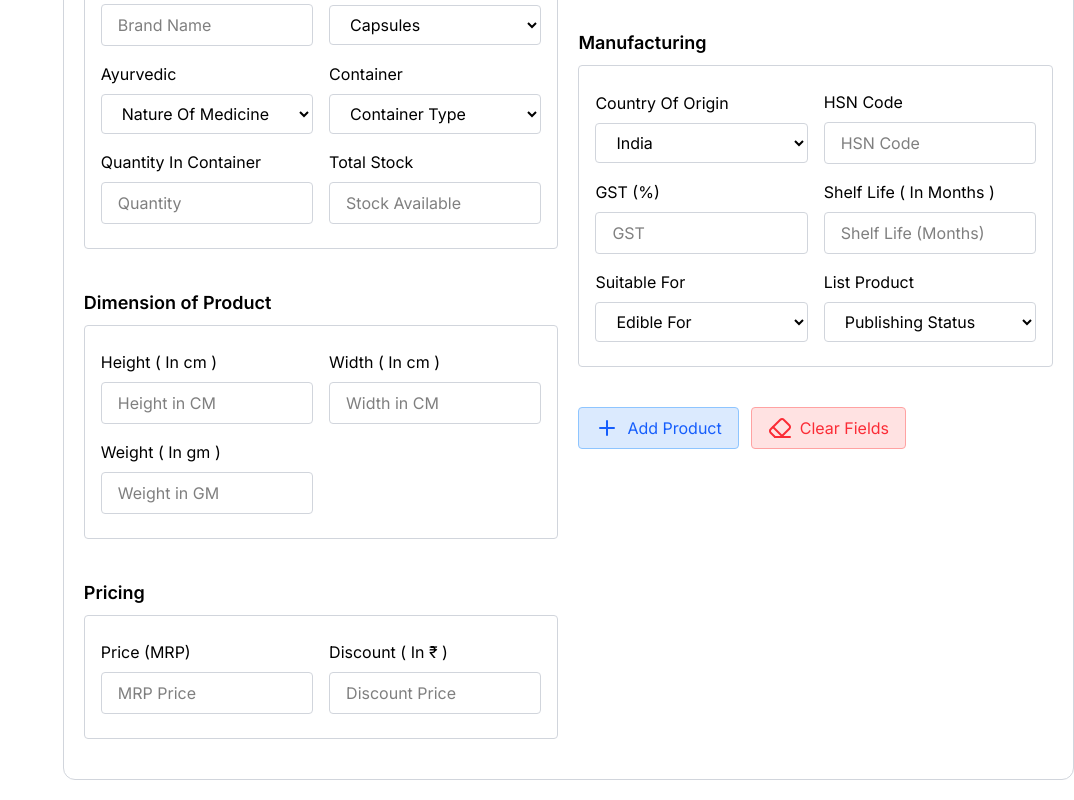
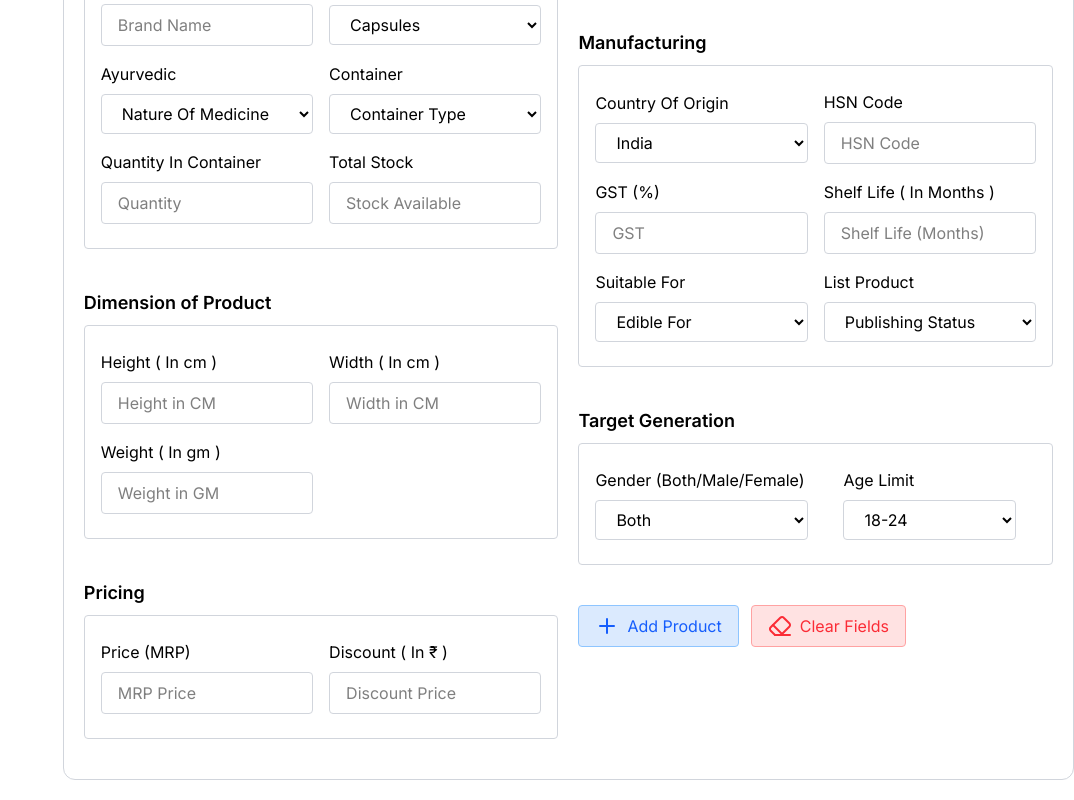
Before and after one commit to Gaurav-Neritic/Neritics_Dashboard, a Next.js app: page /addProduct in a window 1280 px wide. Shown: the part 1041-1841 px from the top of the page, without its empty margins (206-1280 px from the left). Built offline with nearby package versions, Linux system fonts and the light colour scheme.

Commit message:
add new components in add products page(age and gender)

```diff
--- a/src/app/(pages)/addProduct/page.tsx
+++ b/src/app/(pages)/addProduct/page.tsx
@@ -33,32 +33,40 @@ const AddProduct = () => {
   const [suitableFor, setSuitableFor] = useState("");
   const [publish, setPublish] = useState("");
   // Additional Infformation
-  const [benefits, setBenefits] = useState("")
-  const [alergyInfo, setAlergyInfo] = useState("")
-  const [specialIngredients, setSpecialIngredients] = useState("")
-  const [coating, setCoating] = useState("")
-  const [height, setHeight] = useState("")
-  const [width, setWidth] = useState("")
-  const [weight, setWeight] = useState("")
+  const [benefits, setBenefits] = useState("");
+  const [alergyInfo, setAlergyInfo] = useState("");
+  const [specialIngredients, setSpecialIngredients] = useState("");
+  const [coating, setCoating] = useState("");
+  const [height, setHeight] = useState("");
+  const [width, setWidth] = useState("");
+  const [weight, setWeight] = useState("");
   // Additional Infformation
 
   const [loading, setLoading] = useState(false);
 
   const handelSubmit = async (e: React.FormEvent) => {
-
     // Taking the addOn Info and setting it in an array
-    const benefitArray: any = benefits.split(",").map((benefit: string) => benefit.trim()).filter((benefit: string) => benefit.length > 0);
+    const benefitArray: any = benefits
+      .split(",")
+      .map((benefit: string) => benefit.trim())
+      .filter((benefit: string) => benefit.length > 0);
 
     console.log("Array is : ", benefitArray);
 
-    const specialIngredientsArray: any = specialIngredients.split(",").map((splIngre: string) => splIngre.trim()).filter((splIngre: string) => splIngre.length > 0);
+    const specialIngredientsArray: any = specialIngredients
+      .split(",")
+      .map((splIngre: string) => splIngre.trim())
+      .filter((splIngre: string) => splIngre.length > 0);
 
-    const alergyInfoArray: any = alergyInfo.split(",").map((allergy: string) => allergy.trim()).filter((allergy: string) => allergy.length > 0);
+    const alergyInfoArray: any = alergyInfo
+      .split(",")
+      .map((allergy: string) => allergy.trim())
+      .filter((allergy: string) => allergy.length > 0);
 
-    const coatingArray: any = coating.split(",").map((coate: string) => coate.trim()).filter((coate: string) => coate.length > 0);
-
-
-
+    const coatingArray: any = coating
+      .split(",")
+      .map((coate: string) => coate.trim())
+      .filter((coate: string) => coate.length > 0);
 
     const formData = new FormData();
     formData.append("title", title);
@@ -87,7 +95,10 @@ const AddProduct = () => {
     formData.append("suitableFor", suitableFor);
     formData.append("publish", publish);
     formData.append("benefits", JSON.stringify(benefitArray));
-    formData.append("specialIngerdients", JSON.stringify(specialIngredientsArray));
+    formData.append(
+      "specialIngerdients",
+      JSON.stringify(specialIngredientsArray)
+    );
     formData.append("allergy", JSON.stringify(alergyInfoArray));
     formData.append("coating", JSON.stringify(coatingArray));
     formData.append("height", height);
@@ -380,7 +391,9 @@ const AddProduct = () => {
                         required
                         type="number"
                         value={height}
-                        onChange={(e) => { setHeight(e.target.value) }}
+                        onChange={(e) => {
+                          setHeight(e.target.value);
+                        }}
                         className="block w-full border border-lightBorder dark:border-darkBorder  outline-none focus:outline-0 px-4 py-2 rounded mt-2  "
                       />
                     </div>
@@ -391,7 +404,9 @@ const AddProduct = () => {
                         required
                         type="number"
                         value={width}
-                        onChange={(e) => { setWidth(e.target.value) }}
+                        onChange={(e) => {
+                          setWidth(e.target.value);
+                        }}
                         className="block w-full border border-lightBorder dark:border-darkBorder  outline-none focus:outline-0 px-4 py-2 rounded mt-2  "
                       />
                     </div>
@@ -402,7 +417,9 @@ const AddProduct = () => {
                         required
                         type="number"
                         value={weight}
-                        onChange={(e) => { setWeight(e.target.value) }}
+                        onChange={(e) => {
+                          setWeight(e.target.value);
+                        }}
                         className="block w-full border border-lightBorder dark:border-darkBorder  outline-none focus:outline-0 px-4 py-2 rounded mt-2  "
                       />
                     </div>
@@ -589,12 +606,12 @@ const AddProduct = () => {
             </div>
           </div>
 
-
-
           {/* Product Manufacturing */}
           <div className="py-5">
             <div className="pb-2">
-              <h2 className="text-lg font-semibold antialiased">Additional Info {"  "}( Separate by " , " )</h2>
+              <h2 className="text-lg font-semibold antialiased">
+                Additional Info {"  "}( Separate by " , " )
+              </h2>
             </div>
             <div className="border rounded border-lightBorder dark:border-darkBorder  p-4 ">
               <div>
@@ -609,7 +626,7 @@ const AddProduct = () => {
                         value={benefits}
                         rows={3}
                         onChange={(e) => {
-                          setBenefits(e.target.value)
+                          setBenefits(e.target.value);
                         }}
                         className="block w-full border border-lightBorder dark:border-darkBorder  outline-none focus:outline-0 px-4 py-2 rounded mt-2  "
                       />
@@ -623,7 +640,7 @@ const AddProduct = () => {
                         rows={3}
                         value={specialIngredients}
                         onChange={(e) => {
-                          setSpecialIngredients(e.target.value)
+                          setSpecialIngredients(e.target.value);
                         }}
                         className="block w-full border border-lightBorder dark:border-darkBorder  outline-none focus:outline-0 px-4 py-2 rounded mt-2  "
                       />
@@ -637,7 +654,7 @@ const AddProduct = () => {
                         rows={3}
                         value={alergyInfo}
                         onChange={(e) => {
-                          setAlergyInfo(e.target.value)
+                          setAlergyInfo(e.target.value);
                         }}
                         className="block w-full border border-lightBorder dark:border-darkBorder  outline-none focus:outline-0 px-4 py-2 rounded mt-2  "
                       />
@@ -651,7 +668,7 @@ const AddProduct = () => {
                         rows={3}
                         value={coating}
                         onChange={(e) => {
-                          setCoating(e.target.value)
+                          setCoating(e.target.value);
                         }}
                         className="block w-full border border-lightBorder dark:border-darkBorder  outline-none focus:outline-0 px-4 py-2 rounded mt-2  "
                       />
@@ -659,7 +676,9 @@ const AddProduct = () => {
                   </div>
                 </div>
               </div>
-              <div className="flex items-center justify-center text-sm py-3 text-gray-600 animate-pulse"><sup>*</sup>Note ( Use "," comma for adding multiple values)</div>
+              <div className="flex items-center justify-center text-sm py-3 text-gray-600 animate-pulse">
+                <sup>*</sup>Note ( Use "," comma for adding multiple values)
+              </div>
             </div>
           </div>
 
@@ -769,7 +788,49 @@ const AddProduct = () => {
               </div>
             </div>
           </div>
+          {/*  Target Generation*/}
+          <div className="py-5">
+            <div className="pb-2">
+              <h2 className="text-lg font-semibold antialiased">
+                Target Generation
+              </h2>
+            </div>
+            <div className="border rounded border-lightBorder dark:border-darkBorder  p-4 ">
+              <div>
+                <div className="w-full py-2">
+                  <div className="grid grid-cols-2 gap-4  place-items-center ">
+                    {/* Target Generation */}
+                    <div>
+                      {/* Gender */}
+                      <label>Gender (Both/Male/Female)</label>
+                      <select
+                        onChange={(e) => {}}
+                        required
+                        className="w-full border border-lightBorder dark:border-darkBorder  outline-none focus:outline-0 px-4 py-2 rounded mt-2  "
+                      >
+                        <option>Both</option>
+                        <option>Male</option>
+                        <option>Female</option>
+                      </select>
+                    </div>
 
+                    <div>
+                      <label>Age Limit</label>
+                      <select
+                        onChange={(e) => {}}
+                        required
+                        className="w-full border border-lightBorder dark:border-darkBorder  outline-none focus:outline-0 px-4 py-2 rounded mt-2  "
+                      >
+                        <option>18-24</option>
+                        <option>24-30</option>
+                        <option>30-60</option>
+                      </select>
+                    </div>
+                  </div>
+                </div>
+              </div>
+            </div>
+          </div>
           {/* Add Product Button */}
           <div className="py-5 flex gap-3">
             <button
```
